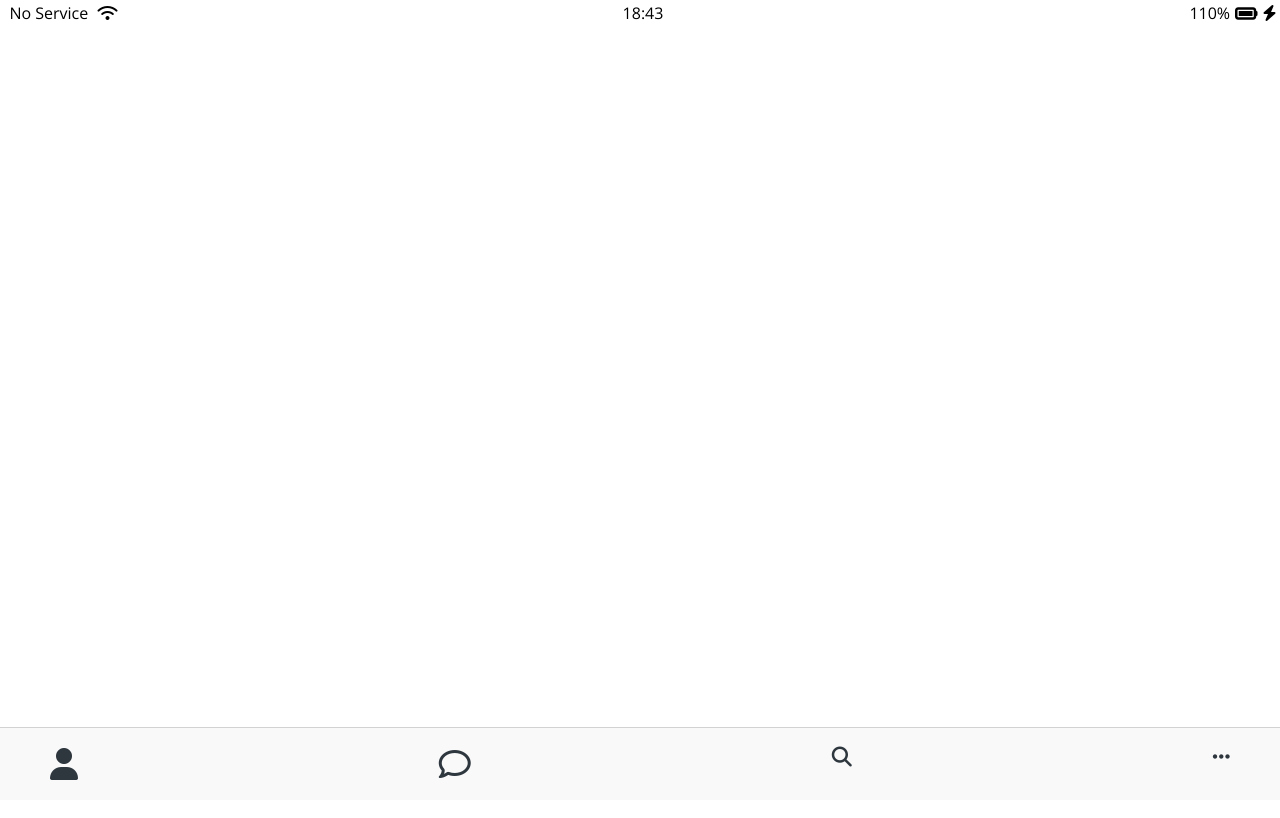
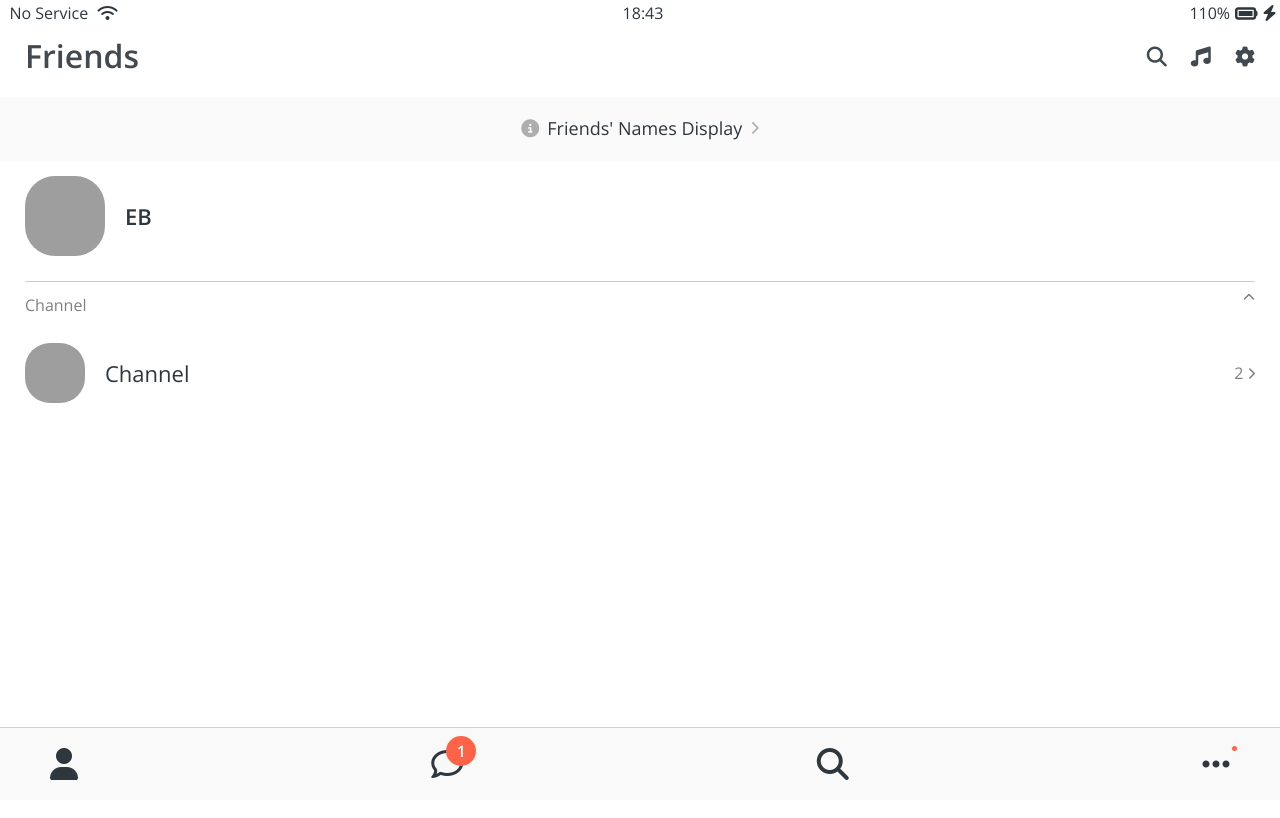
Before and after one commit to Eunbbee/kokoa-clone-2021, a plain HTML site: page friends.html in a window 1280 px wide. Shown: the top 818 px of the page. Drawn offline with nearby package versions, Linux system fonts and the light colour scheme; grey boxes are pictures that could not be loaded.

Commit message:
friendsList-screen_finished

```diff
--- a/css/components/nav-bar.css
+++ b/css/components/nav-bar.css
@@ -11,8 +11,38 @@
 .nav__list {
   display: flex;
   justify-content: space-between;
+  align-items: center;
 }
 
 .nav__link {
+  position: relative;
   color: #2e363e;
 }
+
+.nav__notification {
+  background-color: tomato;
+  width: 30px;
+  height: 30px;
+  border-radius: 15px;
+  display: flex;
+  justify-content: center;
+  align-items: center;
+  color: white;
+  font-weight: 600;
+  position: absolute;
+  left: 15px;
+  bottom: 15px;
+}
+
+.nav__notification2 {
+  background-color: tomato;
+  width: 5px;
+  height: 5px;
+  border-radius: 2.5px;
+  display: flex;
+  justify-content: center;
+  align-items: center;
+  position: absolute;
+  left: 30px;
+  bottom: 30px;
+}
--- /dev/null
+++ b/css/components/screen-header.css
@@ -0,0 +1,17 @@
+.screen-header {
+  display: flex;
+  justify-content: space-between;
+  align-items: center;
+  padding: var(--horizontal-space);
+  padding-top: 40px;
+  opacity: 90%;
+}
+
+.screen-header__title {
+  font-size: 32px;
+  font-weight: 600;
+}
+
+.screen-header__icons span {
+  margin-left: 20px;
+}
--- /dev/null
+++ b/css/components/user-component.css
@@ -0,0 +1,46 @@
+.user-component {
+  justify-content: space-between;
+}
+
+.user-component,
+.user-component__column:first-child {
+  display: flex;
+  align-items: center;
+}
+
+.user-component__avatar {
+  width: 70px;
+  height: 70px;
+  border-radius: 30px;
+  margin-right: 20px;
+}
+
+.user-component__title {
+  font-weight: 600;
+  font-size: 22px;
+}
+
+.user-component_subtitle {
+  margin-top: 8px;
+  font-size: 17px;
+  color: rgba(0, 0, 0, 0.5);
+}
+
+.user-component__avatar--xl {
+  width: 80px;
+  height: 80px;
+}
+
+.user-component__avatar--sm {
+  width: 60px;
+  height: 60px;
+  border-radius: 25px;
+}
+
+.user-component__title--not-bold {
+  font-weight: 400;
+}
+
+.user-component__column:last-child {
+  color: rgba(0, 0, 0, 0.5);
+}
--- /dev/null
+++ b/css/screens/friends.css
@@ -0,0 +1,30 @@
+#friends-display-link {
+  text-align: center;
+  display: block;
+  background-color: #fafafa;
+  padding: 15px 0px;
+  font-size: 18px;
+  margin-bottom: 15px;
+}
+
+#friends-display-link i {
+  color: rgba(0, 0, 0, 0.3);
+  padding: 8px;
+}
+
+.friends-screen {
+  padding: 0px var(--horizontal-space);
+}
+
+.friends-screen__channel {
+  margin-top: 25px;
+  border-top: 1px solid rgba(0, 0, 0, 0.2);
+  padding-top: 15px;
+}
+
+.friends-screen_channel-header {
+  margin-bottom: 30px;
+  display: flex;
+  justify-content: space-between;
+  color: rgba(0, 0, 0, 0.5);
+}
--- a/css/styles.css
+++ b/css/styles.css
@@ -5,11 +5,15 @@
 /* Components */
 @import "components/status-bar.css";
 @import "components/nav-bar.css";
+@import "components/screen-header.css";
+@import "components/user-component.css";
 
 /* Screens */
 @import "screens/login.css";
+@import "screens/friends.css";
 
 body {
+  color: #2e363e;
   font-family: "Open Sans", sans-serif;
   height: 1000vh;
 }
--- a/css/variables.css
+++ b/css/variables.css
@@ -1,3 +1,4 @@
 :root {
   --yellow: #fae100;
+  --horizontal-space: 25px;
 }
--- a/friends.html
+++ b/friends.html
@@ -11,7 +11,6 @@
     <div class="status-bar">
         <div class="status-bar__column">
             <span>No Service</span>
-            <!-- To Do: Wifi Icon -->
             <i class="fas fa-wifi"></i>
         </div>
         <div class="status-bar__column">
@@ -19,23 +18,72 @@
         </div>
         <div class="status-bar__column">
             <span>110%</span>
-            <!-- Battery Icon -->
             <i class="fas fa-battery-full fa-lg"></i>
-            <!-- Ligtning Icon-->
             <i class="fas fa-bolt"></i>
         </div>
     </div>
+
+    <header class="screen-header">
+        <h1 class="screen-header__title">Friends</h1>
+        <div class="screen-header__icons">
+            <span><i class="fas fa-search fa-lg"></i></span>
+            <span><i class="fas fa-music fa-lg"></i></span>
+            <span><i class="fas fa-cog fa-lg"></i></span>
+        </div>
+    </header>
+
+    <a id="friends-display-link">
+        <i class="fas fa-info-circle"></i>Friends' Names Display<i class="fas fa-chevron-right fa-xs"></i>
+    </a>
+
+    <main class="friends-screen">
+        <div class="user-component">
+            <div class="user-component__column">
+                <img src="https://d1telmomo28umc.cloudfront.net/media/public/avatars/whiteapple09-1630023509.jpg"
+                class="user-component__avatar user-component__avatar--xl"/>
+                <div class="user-component__text">
+                    <h4 class="user-component__title">EB</h4>
+                    <!-- <h6 class="user-component_subtitle">this text whatever</h6> -->
+            </div>
+        </div>
+            <div class="user-component__column"></div>
+        </div>
+        <div class="friends-screen__channel">
+            <div class="friends-screen_channel-header">
+                <span>Channel</span>
+                <i class="fas fa-chevron-up fa-xs"></i>
+            </div>
+            <div class="user-component">
+                <div class="user-component__column">
+                    <img src="https://d1telmomo28umc.cloudfront.net/media/public/avatars/whiteapple09-1630023509.jpg"
+                    class="user-component__avatar user-component__avatar--sm"/>
+                    <div class="user-component__text">
+                        <h4 class="user-component__title user-component__title--not-bold">Channel</h4>
+                </div>
+                </div>
+                <div class="user-component__column">
+                    <span>2</span>
+                    <i class="fas fa-chevron-right fa-xs"></i>
+                </div>
+            </div>
+        </div>
+    </main>
+
 
     <nav class="nav">
         <ul class="nav__list">
             <li class="nav__btn">
                 <a class="nav__link" href="friends.html"><i class="fas fa-user fa-2x"></i></a></li>
             <li class="nav__btn">
-                <a class="nav__link" href="#"><i class="far fa-comment fa-2x"></i></a></li>
+                <a class="nav__link" href="#">
+                    <span class="nav__notification">1</span>
+                    <i class="far fa-comment fa-2x"></i></a></li>
             <li class="nav__btn">
-                <a class="nav__link" href="#"><i class="fas fa-search fa-lg"></i></a></li>
+                <a class="nav__link" href="#"><i class="fas fa-search fa-2x"></i></a></li>
             <li class="nav__btn">
-                <a class="nav__link" href="#"><i class="fas fa-ellipsis-h fa-lg"></i></a></li>
+                <a class="nav__link" href="#">
+                    <span class="nav__notification2"></span>
+                    <i class="fas fa-ellipsis-h fa-2x"></i></a></li>
         </ul>
     </nav>
 
```
